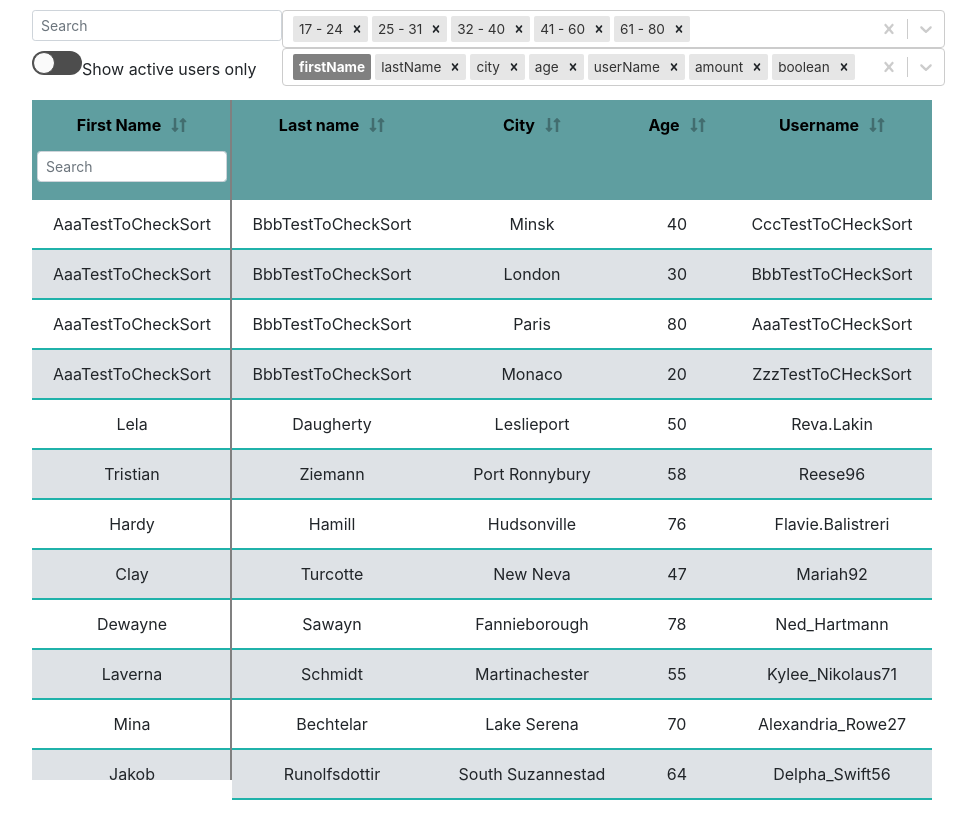
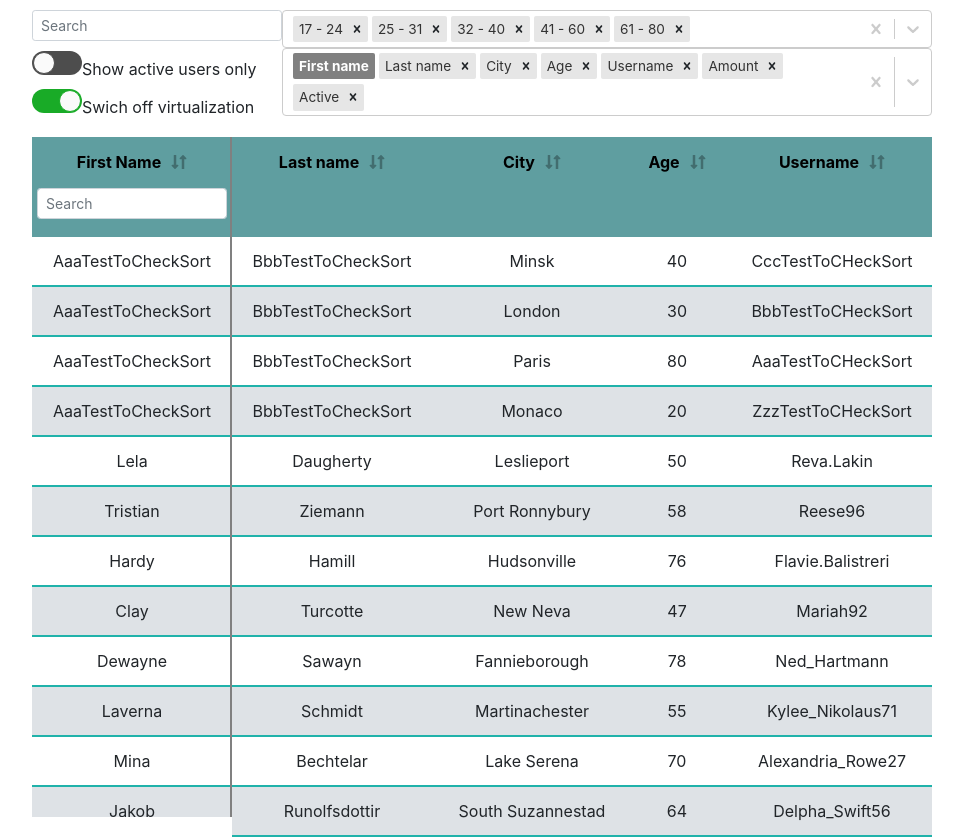
Before and after one commit to dobrynanikitich/datagrid, a React (Create React App) app in the folder datagrid/: page / in a window 1280 px wide. Shown: the whole page, without its empty margins (158-1134 px from the left). Before the commit the page ends 800 px from the top, so only its background shows below. Built offline with nearby package versions, Linux system fonts and the light colour scheme.

Commit message:
feat: implement switch off virtualization functionality

```diff
--- a/datagrid/package.json
+++ b/datagrid/package.json
@@ -23,6 +23,7 @@
     "react-redux": "^7.2.0",
     "react-scripts": "3.4.0",
     "react-select": "^3.0.8",
+    "react-stopwatch": "^2.0.4",
     "react-toggle": "^4.1.1",
     "react-virtualized-auto-sizer": "^1.0.2",
     "react-window": "^1.8.5",
--- a/datagrid/src/App.js
+++ b/datagrid/src/App.js
@@ -5,20 +5,35 @@ import { CHANGE_USERS, PRESS_KEYS_CONTROLL, DELETE_SELECTED_ROW } from './action
 
 import 'bootstrap/dist/css/bootstrap.min.css';
 import './App.css';
-import AutoSizer from 'react-virtualized-auto-sizer';
 import VirtualizedTable from './components/Table/Grid/grid';
 import Controll from './components/Controll/controll';
 
 import { FontAwesomeIcon } from '@fortawesome/react-fontawesome';
 import { faTrashAlt } from '@fortawesome/free-solid-svg-icons';
 
+const msToTime = (duration) => {
+  var milliseconds = parseInt((duration % 1000) / 100),
+    seconds = Math.floor((duration / 1000) % 60),
+    minutes = Math.floor((duration / (1000 * 60)) % 60),
+    hours = Math.floor((duration / (1000 * 60 * 60)) % 24);
+
+  hours = (hours < 10) ? "0" + hours : hours;
+  minutes = (minutes < 10) ? "0" + minutes : minutes;
+  seconds = (seconds < 10) ? "0" + seconds : seconds;
+
+  return hours + ":" + minutes + ":" + seconds + "." + milliseconds;
+}
+
 const App = ({  users, changeUsers, keyPressControllHandler, setRows, deleteSelectedRow }) => {
-
+  const  startTime = new Date().getTime();
+  console.log('startTime', startTime)
   useEffect(() => {
     document.addEventListener("keydown", (e) => keyPressControllHandler(e));
     document.addEventListener('keyup', (e) => keyPressControllHandler(e));
     changeUsers();
-  }, [])
+    const renderTime = new Date().getTime() - startTime;
+    console.log(msToTime(renderTime));
+  }, []);
 
   if (users.length) {
     return (
--- a/datagrid/src/actions/actions.js
+++ b/datagrid/src/actions/actions.js
@@ -8,3 +8,4 @@ export const PRESS_KEYS_CONTROLL = 'PRESS_KEYS_CONTROLL';
 export const SET_ACTIVE_ROW = 'SET_ACTIVE_ROW';
 export const DELETE_SELECTED_ROW = 'DELETE_SELECTED_ROW';
 export const SELECT_COLUMNS = 'SELECT_COLUMNS';
+export const SWITCH_OFF_VITRUALIZATION = 'SWITCH_OFF_VITRUALIZATION';
--- a/datagrid/src/components/Controll/HideColumns/hideColumns.js
+++ b/datagrid/src/components/Controll/HideColumns/hideColumns.js
@@ -1,12 +1,12 @@
 import React, { useState, useEffect } from 'react';
 import Select from 'react-select';
 
-import { sortArrayEnum } from '../../../constants/constants';
+import { selectColumnsEnum } from '../../../constants/constants';
 
-const options = Object.keys(sortArrayEnum).map(key => (
+const options = Object.keys(selectColumnsEnum).map(key => (
     {
         value: Number(key - 1),
-        label: sortArrayEnum[key],
+        label: selectColumnsEnum[key],
         isFixed: Number(key) === 0 ? true : false,
     }
 ))
--- /dev/null
+++ b/datagrid/src/components/Controll/Toogle/switchVirtualization.js
@@ -0,0 +1,19 @@
+import React from 'react';
+import Toggle from 'react-toggle';
+import "react-toggle/style.css";
+
+import './toggle.css';
+
+const SwitchOffVirt = ({ isVitrualized, switchVirtualizationStatus }) => {
+    return (
+        <label className='toogle-wrapper'>
+        <Toggle
+            defaultChecked={isVitrualized}
+            icons={false}
+            onChange={switchVirtualizationStatus} />
+        <span>Swich off virtualization</span>
+        </label>
+    )
+};
+
+export default  SwitchOffVirt;
--- a/datagrid/src/components/Controll/controll.css
+++ b/datagrid/src/components/Controll/controll.css
@@ -1,10 +1,22 @@
 .controll-wrapper {
     width: 100%;
-    height: 100px;
     box-sizing: border-box;
     padding: 10px 0;
     display: flex;
-    flex-direction: column;
-    flex-wrap: wrap;
     max-width: 900px;
 }
+
+.left-controll--wrapper {
+    display: flex;
+    flex-direction: column;
+}
+
+.right-controll--wrapper {
+    display: flex;
+    flex-direction: column;
+}
+
+.stopwatch {
+    height: 30px;
+    padding-top: 10px;
+}
--- a/datagrid/src/components/Controll/controll.js
+++ b/datagrid/src/components/Controll/controll.js
@@ -5,8 +5,9 @@ import Input from '../Table/Grid/Input/input';
 import Toogle from './Toogle/toggle';
 import SelectAge from './Select/select';
 import SelectColumns from './HideColumns/hideColumns';
+import SwitchVirtualization from './Toogle/switchVirtualization';
 
-import { FILTER_BY_COLUMN, SWITCH_TOOGLE, MULTISELECT_FILTER, FILTER_BY_ARRAY, SELECT_COLUMNS } from '../../actions/actions';
+import { FILTER_BY_COLUMN, SWITCH_TOOGLE, MULTISELECT_FILTER, FILTER_BY_ARRAY, SELECT_COLUMNS, SWITCH_OFF_VITRUALIZATION } from '../../actions/actions';
 
 import './controll.css';
 
@@ -18,9 +19,12 @@ const Controll = ({
     switchToogleHandler,
     multiselectFilterHandler,
     selectColumnsHandler,
+    switchVirtualizationStatus,
+    isVirtualized,
 }) => {
     return (
         <section className='controll-wrapper'>
+          <div className='left-controll--wrapper'>
             <Input
                 id={100}
                 searchInputs={searchInputs}
@@ -31,8 +35,15 @@ const Controll = ({
                 isToogleActive={isToogleActive}
                 switchToogleHandler={switchToogleHandler}
             />
+            <SwitchVirtualization
+              isVitrualized={isVirtualized}
+              switchVirtualizationStatus={switchVirtualizationStatus}
+            />
+          </div>
+          <div className='right-controll--wrapper'>
             <SelectAge multiselectFilterHandler={multiselectFilterHandler}/>
             <SelectColumns selectColumnsHandler={selectColumnsHandler}/>
+          </div>
         </section>
     );
 };
@@ -41,6 +52,7 @@ const mapStateToProps = state => {
     return {
       searchInputs: state.searchInputs,
       isToogleActive: state.isToogleActive,
+      isVirtualized: state.isVirtualized,
     }
   }
 
@@ -50,7 +62,8 @@ const mapStateToProps = state => {
       filterUsersByArray: (e, id) => dispatch({ type: FILTER_BY_ARRAY, payload: {e, id}}),
       switchToogleHandler: () => dispatch({ type: SWITCH_TOOGLE }),
       multiselectFilterHandler: (change) => dispatch({ type: MULTISELECT_FILTER, payload: change }),
-      selectColumnsHandler: (changedArray) => dispatch({ type: SELECT_COLUMNS, payload: changedArray })
+      selectColumnsHandler: (changedArray) => dispatch({ type: SELECT_COLUMNS, payload: changedArray }),
+      switchVirtualizationStatus: () => dispatch({ type: SWITCH_OFF_VITRUALIZATION }),
     }
   }
 
--- a/datagrid/src/components/Table/Grid/grid.js
+++ b/datagrid/src/components/Table/Grid/grid.js
@@ -13,7 +13,7 @@ import './grid.css';
 
 let classNames = require('classnames');
 
-const VirtualizedTable = ({ users = [], sortUsers, height, sortedColumns, filterUsersByColumn, searchInputs, setActiveRow, setRows, columnsToDisplay }) => {
+const VirtualizedTable = ({ users = [], sortUsers, height, sortedColumns, filterUsersByColumn, searchInputs, setActiveRow, setRows, columnsToDisplay, isVirtualized }) => {
     const [highlightRow, changeHighlightRow] = useState(null);
 
     const staticGrid = React.useRef(null);
@@ -164,8 +164,12 @@ const VirtualizedTable = ({ users = [], sortUsers, height, sortedColumns, filter
         );
     };
 
-    let gridHeight = users.length * 50 > 600 ? 600 : users.length * 50;
-    // let gridHeight = users.length * 50;
+    let gridHeight;
+    if (isVirtualized) {
+        gridHeight = users.length * 50 > 600 ? 600 : users.length * 50;
+    } else {
+        gridHeight = users.length * 50;
+    }
     let tableWidth = 0;
     columnsToDisplay.forEach(item => {
         tableWidth += gridWidth[item];
@@ -225,7 +229,7 @@ const VirtualizedTable = ({ users = [], sortUsers, height, sortedColumns, filter
           <Grid
             onScroll={onScroll}
             className='grid-second'
-            columnCount={6}
+            columnCount={columnsToDisplay.length}
             columnWidth={index => columnWidths[index]}
             height={gridHeight}
             rowCount={users ? users.length : 0}
@@ -246,6 +250,7 @@ const mapStateToProps = state => {
       searchInputs: state.searchInputs,
       setRows: state.clickedRows,
       columnsToDisplay: state.columnsToDisplay,
+      isVirtualized: state.isVirtualized,
     }
   }
 
--- a/datagrid/src/constants/constants.js
+++ b/datagrid/src/constants/constants.js
@@ -60,3 +60,13 @@ export const gridWidth = {
     '5': 90,
     '6': 90,
 }
+
+export const selectColumnsEnum = {
+    0: 'First name',
+    1: 'Last name',
+    2: 'City',
+    3: 'Age',
+    4: 'Username',
+    5: 'Amount',
+    6: 'Active',
+};
--- a/datagrid/src/store/reducer.js
+++ b/datagrid/src/store/reducer.js
@@ -12,6 +12,7 @@ import {
   SET_ACTIVE_ROW,
   DELETE_SELECTED_ROW,
   SELECT_COLUMNS,
+  SWITCH_OFF_VITRUALIZATION,
 } from '../actions/actions';
 
 import { sortArrayEnum } from '../constants/constants';
@@ -105,6 +106,9 @@ const initialState = {
     sort: [],
     clickedRows: [],
     columnsToDisplay: Object.keys(tableHeaderEnum),
+    offset: 0,
+    paused: true,
+    isVirtualized: true,
 }
 
 const filtersUsersArrayHandler = (filters, usersArray) => {
@@ -436,6 +440,13 @@ const reducer = (state = initialState, action) => {
               columnsToDisplay: displayColumns,
             }
           }
+
+          case SWITCH_OFF_VITRUALIZATION: {
+            return {
+              ...state,
+              isVirtualized: !state.isVirtualized,
+            }
+          }
       default: return {
         ...state,
       }
```
Also changed, not shown: 1 other file (tests, documents, lock files or other folders).
